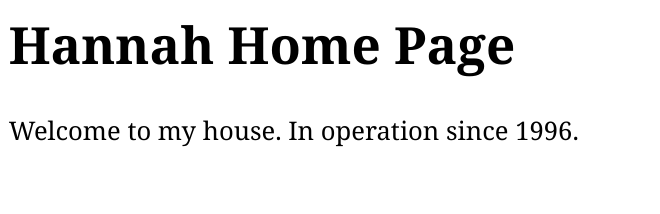
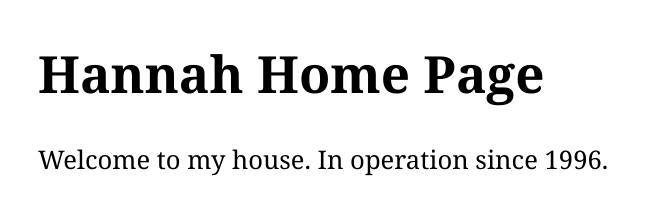
Before and after one commit to glowing07/website, a plain HTML site: page index.html in a window 1280 px wide. Shown: the whole page, without its empty margins (0-660 px from the left). Drawn offline with Linux system fonts and the light colour scheme.

Commit message:
Update index.html

```diff
--- a/index.html
+++ b/index.html
@@ -3,7 +3,7 @@
 <style>
 	body {
 		font-family: 'georgia';
-		padding: 0.05vw;
+		padding: 30px;
 	}
 	h1 {font-size: 4vw;}
 	p {font-size: 2vw}
```
